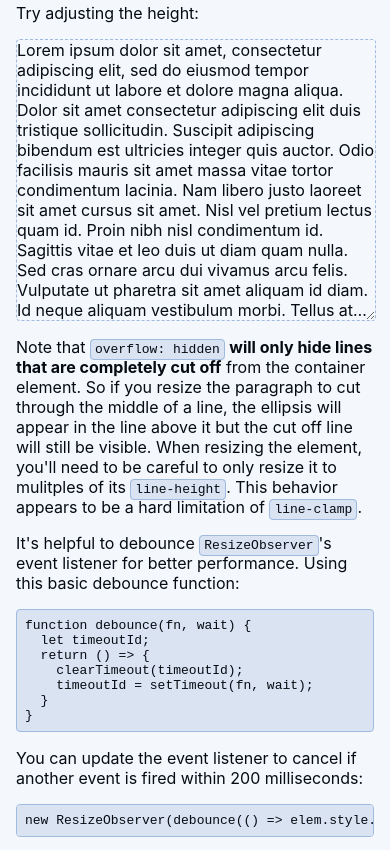
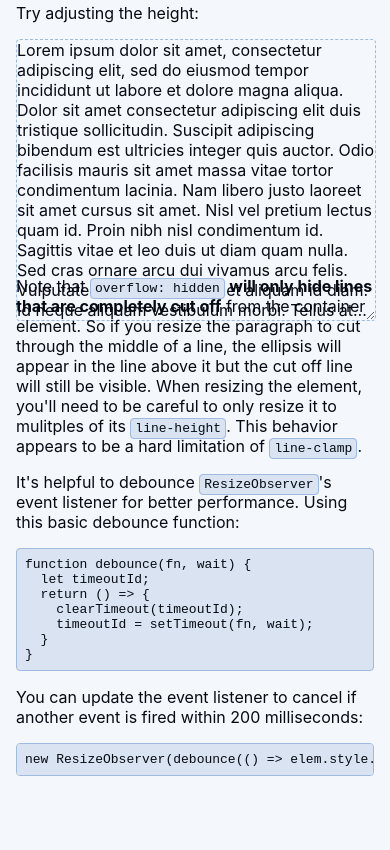
Before and after one commit to ardislu/css-for-line-clamp-ellipsis, a plain HTML site: page index.html in a window 390 px wide. Shown: the part 908-1758 px from the top of the page. After the commit the page ends 1697 px from the top, so only its background shows below. Drawn offline with Linux system fonts and the light colour scheme.

Commit message:
Fix aside message on small screens

```diff
--- a/index.html
+++ b/index.html
@@ -118,6 +118,12 @@
 
     .aside-container {
       position: relative;
+    }
+
+    .aside {
+      position: absolute;
+      bottom: 0;
+      margin: 0;
     }
 
     @media (min-width: 1080px) {
```
